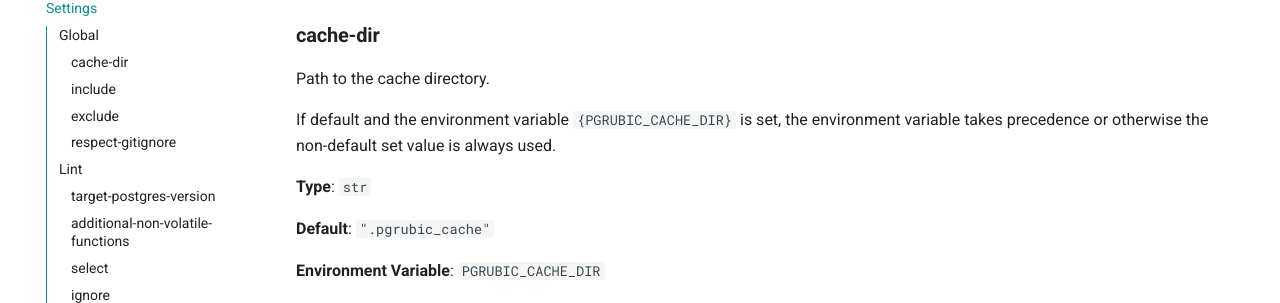
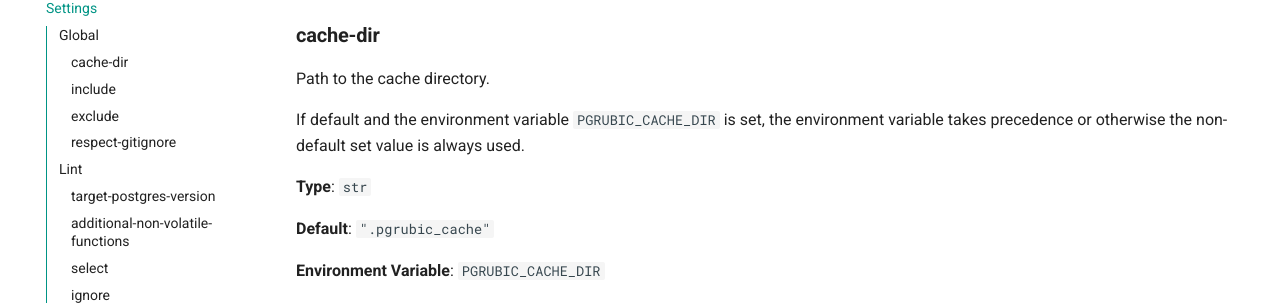
Before and after one commit to bolajiwahab/pgrubic, an MkDocs documentation site: the page built from docs/docs/settings.md, in a window 1280 px wide and 900 px high. Shown: the part 211-514 px from the top of the window. Built offline with MkDocs 1.6.1 and Material for MkDocs 9.7.7, drawn with Linux system fonts in a browser that asks for light colours; comment, search, counter and statistics services are not loaded.

```diff
--- a/docs/docs/settings.md
+++ b/docs/docs/settings.md
@@ -3,7 +3,7 @@
 ### **cache-dir**
 Path to the cache directory.
 
-If default and the environment variable `{PGRUBIC_CACHE_DIR}` is set, the environment
+If default and the environment variable `PGRUBIC_CACHE_DIR` is set, the environment
 variable takes precedence or otherwise the non-default set value is always used.
 
 **Type**: `str`
```
